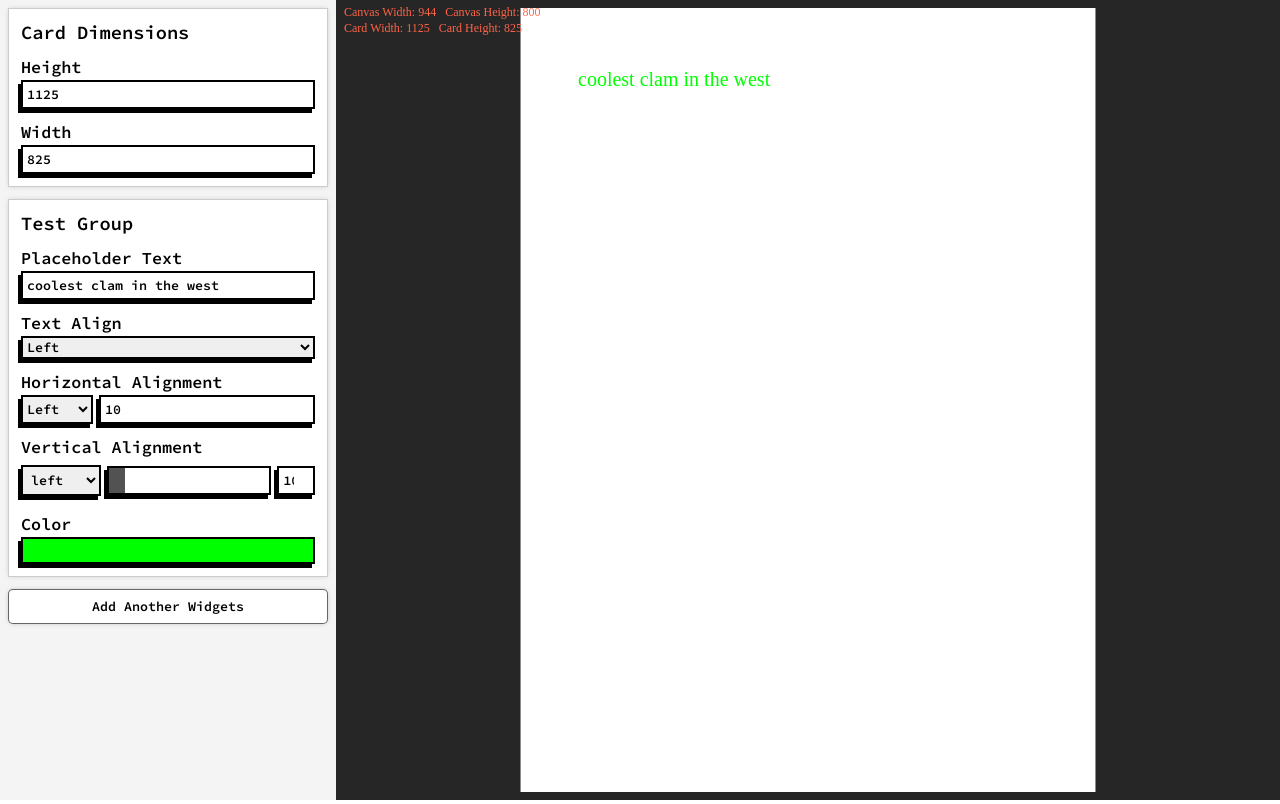
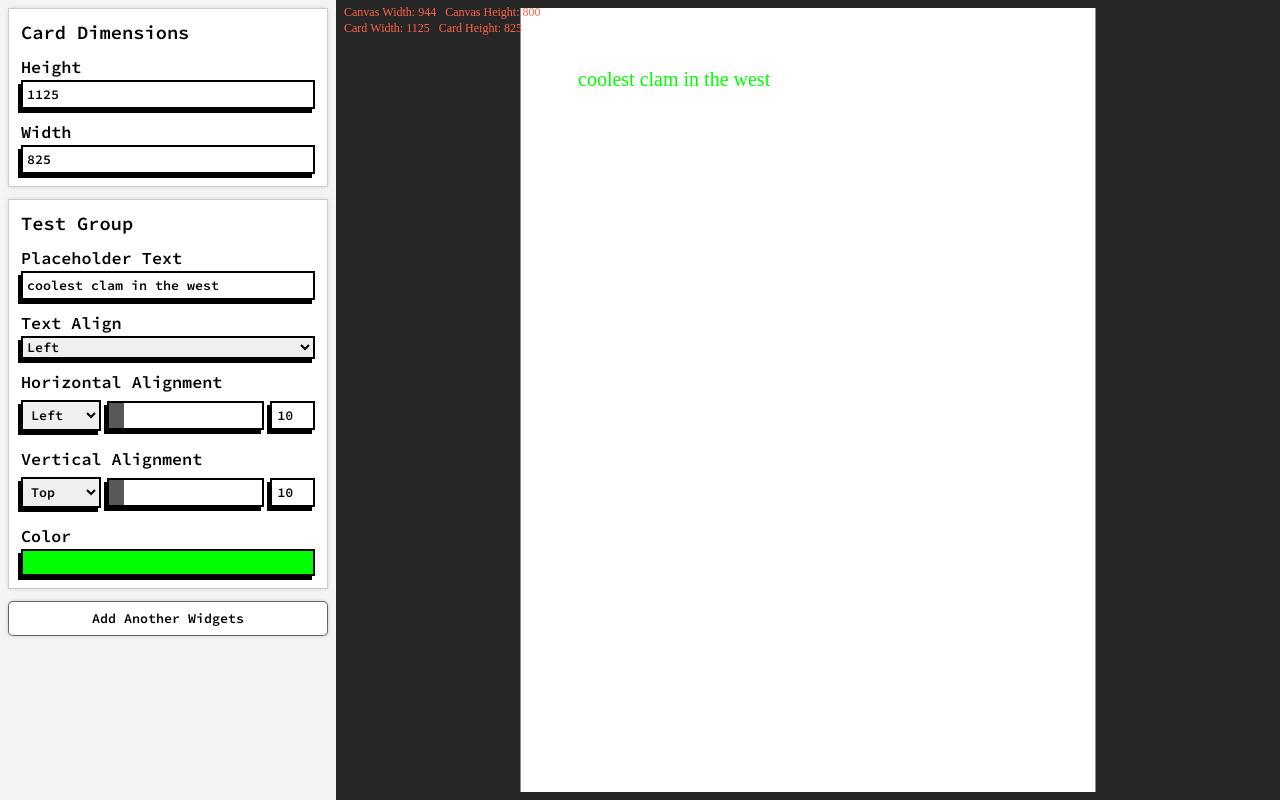
Before and after one commit to saint-justin/dummycards, a React (Vite) app: page / in a window 1280 px wide. Built offline with nearby package versions, Linux system fonts and the light colour scheme; the HTML template or start-up script is replaced by a standard one.

Commit message:
Continuing dev on WidgetValueSlider, removed its predecessor the dropdowninput

```diff
--- a/src/App.tsx
+++ b/src/App.tsx
@@ -70,31 +70,32 @@
       defaultOption="left"
     />);
 
-    generatedInputTypes.push(<WidgetPositional
+    // generatedInputTypes.push(<WidgetPositional
+    //   name="Horizontal Alignment"
+    //   key="test_dropdown_ha"
+    //   defaultValue="10"
+    //   defaultOption="left"
+    //   positionalType="horizontal"
+    // />);
+
+    generatedInputTypes.push(<WidgetValueSlider
       name="Horizontal Alignment"
+      min={0}
+      max={100}
+      opts={['left', 'center', 'right']}
+      defaultOpt={0}
+      defaultValue={10}
       key="test_dropdown_ha"
-      defaultValue="10"
-      defaultOption="left"
-      positionalType="horizontal"
     />);
-
-    // generatedInputTypes.push(<WidgetPositional
-    //   name="Vertical Alignment"
-    //   key="test_dropdown_va"
-    //   defaultValue="10"
-    //   defaultOption="top"
-    //   positionalType="vertical"
-    // />);
 
     generatedInputTypes.push(<WidgetValueSlider
       name="Vertical Alignment"
       min={0}
       max={100}
-      opts={['left', 'center', 'right']}
+      opts={['top', 'center', 'bottom']}
       defaultOpt={0}
       defaultValue={10}
-      defaultProp="textAlign"
-      action={() => {}}
+      key="test_slider"
     />);
 
     generatedInputTypes.push(<WidgetColor
--- a/src/components/molecules/WidgetPositional.tsx
+++ /dev/null
@@ -1,115 +0,0 @@
-import * as React from 'react';
-import { useState, useEffect } from 'react';
-import _ from 'lodash';
-
-import Dropdown from '../atoms/Dropdown';
-import Label from '../atoms/Label';
-import Input from '../atoms/Input';
-import { WInput } from '../../utils/types';
-
-import './styles/WidgetPositional.scss';
-
-type PositionalOption = 'left' | 'right' | 'top' | 'bottom' | 'center';
-
-type WDropdownProps = {
-  name: string,
-  defaultValue: string | number,
-  positionalType: 'horizontal' | 'vertical',
-  defaultOption: PositionalOption,
-  placeholder?: string,
-  action?: ((widgetInput: WInput) => void),
-};
-
-const WidgetDropdown = (props: WDropdownProps): JSX.Element => {
-  const {
-    name, positionalType, placeholder, action, defaultOption, defaultValue,
-  } = props;
-
-  const [id] = useState(_.uniqueId(name));
-  const [value, setValue] = useState<string>(defaultValue.toString());
-  const [activeOpt, setActiveOpt] = useState<PositionalOption>(defaultOption);
-  const [options, setOptions] = useState<string[]>([]);
-
-  // Input Change Handler
-  const inputChange = (newValue: string) => {
-    if (!action) throw new Error('Error: Tried to call action in WidgetDropdown before action was set');
-    if (['left', 'right', 'top', 'bottom', 'center'].includes(newValue)) {
-      const typedValue = newValue as PositionalOption;
-      setActiveOpt(typedValue);
-
-      switch (newValue) {
-        case 'left':
-          action({ property: 'left', value });
-          action({ property: 'right', value: 'none' });
-          break;
-        case 'top':
-          action({ property: 'bottom', value: 'none' });
-          action({ property: 'top', value });
-          break;
-        case 'center':
-          if (positionalType === 'horizontal') {
-            action({ property: 'left', value: 'center' });
-            action({ property: 'right', value: 'none' });
-            break;
-          } else {
-            action({ property: 'top', value: 'center' });
-            action({ property: 'bottom', value: 'none' });
-            break;
-          }
-        case 'right':
-          action({ property: 'left', value: 'none' });
-          action({ property: 'right', value });
-          break;
-        case 'bottom':
-          action({ property: 'bottom', value });
-          action({ property: 'top', value: 'none' });
-          break;
-        default:
-          throw new Error(`Illegal value '${newValue}' passed to WidgetPositional (${name})`);
-      }
-    } else {
-      setValue(newValue);
-
-      if (activeOpt === 'center') throw new Error(`Attempted to set a value '${value}' while centered in WidgetPositional (${name})`);
-      action({ property: activeOpt, value: newValue });
-    }
-  };
-
-  // Initialize dropdown options based on whether this is vertical or horizontal
-  useEffect(() => {
-    const drops = positionalType === 'horizontal'
-      ? ['left', 'center', 'right']
-      : ['top', 'center', 'bottom'];
-    setOptions(drops);
-  }, []);
-
-  return (
-    <>
-      <Label name={name} labelFor={id} />
-      <div className="widget-positional" id={id}>
-        <Dropdown
-          id={_.uniqueId('dropdown_')}
-          name={name}
-          action={inputChange}
-          options={options}
-          defaultOption={defaultOption || options[0]}
-        />
-        <Input
-          id={_.uniqueId('input_')}
-          type="text"
-          placeholder={placeholder || 'placeholder text'}
-          defaultValue={defaultValue || 10}
-          action={inputChange}
-          disabled={activeOpt === 'center'}
-        />
-      </div>
-    </>
-  );
-};
-
-WidgetDropdown.defaultProps = {
-  action: undefined,
-  placeholder: undefined,
-};
-
-export default WidgetDropdown;
--- a/src/components/molecules/WidgetValueSlider.tsx
+++ b/src/components/molecules/WidgetValueSlider.tsx
@@ -3,8 +3,8 @@
 
 import Slider from '../atoms/Slider';
 import Label from '../atoms/Label';
-import { DrawableProperty, WInput } from '../../utils/types';
-import { cleanString } from '../../utils/Helpers';
+import { WInput } from '../../utils/types';
+import { cleanString, capitalizeFirst } from '../../utils/Helpers';
 
 import './styles/WidgetValueSlider.scss';
 import '../atoms/styles/Input.scss';
@@ -17,19 +17,18 @@
   opts: string[],
   defaultOpt: number,
   defaultValue: number,
-  defaultProp: DrawableProperty;
   action?: ((widgetInput: WInput) => void)
 };
 
 const WidgetValueSlider = (props: WValueSlider) => {
   const {
-    name, min, max, opts, defaultOpt, defaultValue, defaultProp, action,
+    name, min, max, opts, defaultOpt, defaultValue, action,
   } = props;
   const [divId] = useState(_.uniqueId(cleanString(name)));
   const [value, setValue] = useState<number>(defaultValue);
 
   // eslint-disable-next-line max-len
-  const generateOpts = (arr: string[]) => arr.map((str) => <option value={str} key={_.uniqueId(str)}>{str}</option>);
+  const generateOpts = (arr: string[]) => arr.map((str) => <option value={str} key={_.uniqueId(str)}>{capitalizeFirst(str)}</option>);
   const [optionsElements] = useState<JSX.Element[]>(generateOpts(opts));
   const [selectValue, setSelectValue] = useState<string>(opts[defaultOpt]);
 
@@ -37,8 +36,16 @@
   const valueChanged = (newValue: string | number): void => {
     const num = typeof newValue === 'string' ? parseInt(newValue, 10) : newValue;
     if (!action) throw new Error(`Action not implemented on WidgetValueSlider (${name})`);
-    action({ property: defaultProp, value: num.toString() });
-    setValue(num);
+    if (selectValue === 'center') {
+      if (opts[0] === 'left' || opts[0] === 'top') {
+        action({ property: opts[0], value: '50' });
+      }
+    } else if (selectValue !== 'top' && selectValue !== 'bottom' && selectValue !== 'left' && selectValue !== 'right') {
+      throw new Error(`Invalid property passed from WidgetValueSlider '${selectValue}' (${name})`);
+    } else {
+      action({ property: selectValue, value: num.toString() });
+      setValue(num);
+    }
   };
 
   // Fxn to handle the generic input fields changing
@@ -55,6 +62,7 @@
   const selectChange = (e:React.ChangeEvent<HTMLSelectElement>) => {
     if (!e) console.error('Error: Select event failed');
     const target = e.target as HTMLSelectElement;
+    valueChanged(50);
     setSelectValue(target.value);
   };
 
@@ -70,6 +78,7 @@
         >
           {optionsElements}
         </select>
+
         <Slider
           name={_.uniqueId(name)}
           min={min}
@@ -78,6 +87,7 @@
           action={valueChanged}
           disabled={selectValue === 'center'}
         />
+
         <input
           className="input-slider-pair"
           value={value}
@@ -91,7 +101,7 @@
 };
 
 WidgetValueSlider.defaultProps = {
-  action: () => {},
+  action: undefined,
 };
 
 export default WidgetValueSlider;
--- a/src/components/molecules/styles/WidgetValueSlider.scss
+++ b/src/components/molecules/styles/WidgetValueSlider.scss
@@ -14,11 +14,12 @@
     width: 0px;
     -webkit-appearance: none;
     cursor: ew-resize;
-    box-shadow: -800px 0 0 800px #525252;
+    box-shadow: -800px 0 0 800px #585858;
+    transition: 1s;
   }
 
   .input-slider-pair {
-    width: 20%;
+    width: 25%;
     text-align: center;
     margin-left: 6px;
   }
```
